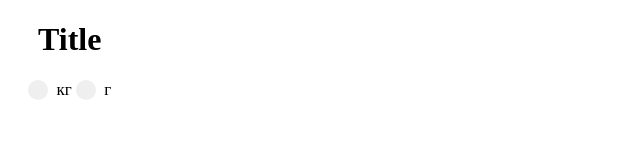
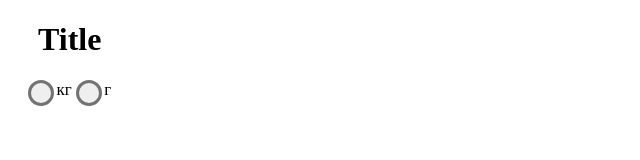
Before and after one commit to triest/radi--button-style, a plain HTML site: page index.html in a window 1280 px wide. Shown: the full height of the page, 0-640 px from the left. Drawn offline with Linux system fonts and the light colour scheme.

Commit message:
fix border color

```diff
--- a/css.css
+++ b/css.css
@@ -35,7 +35,10 @@
     left: 0;
     right: 0;
     border-radius: 50%;
-
+    border-style:solid;
+    border-width: medium;
+    border-color: #737373;
+    border-block-color: #737373;
 }
 
 .radioContainer:hover .circle {
@@ -44,6 +47,8 @@
 
 .radioContainer input:checked + .circle {
     background-color: #145388;
+    border-color: #145388;
+    border-block-color: #145388;
 }
 
 .radioContainer input:checked + .circle:after {
@@ -56,4 +61,6 @@
     top:50%;
     left:50%;
     transform: translate(-50%,-50%);
+    border-color: #145388;
+    border-block-color: #145388;
 }
```
